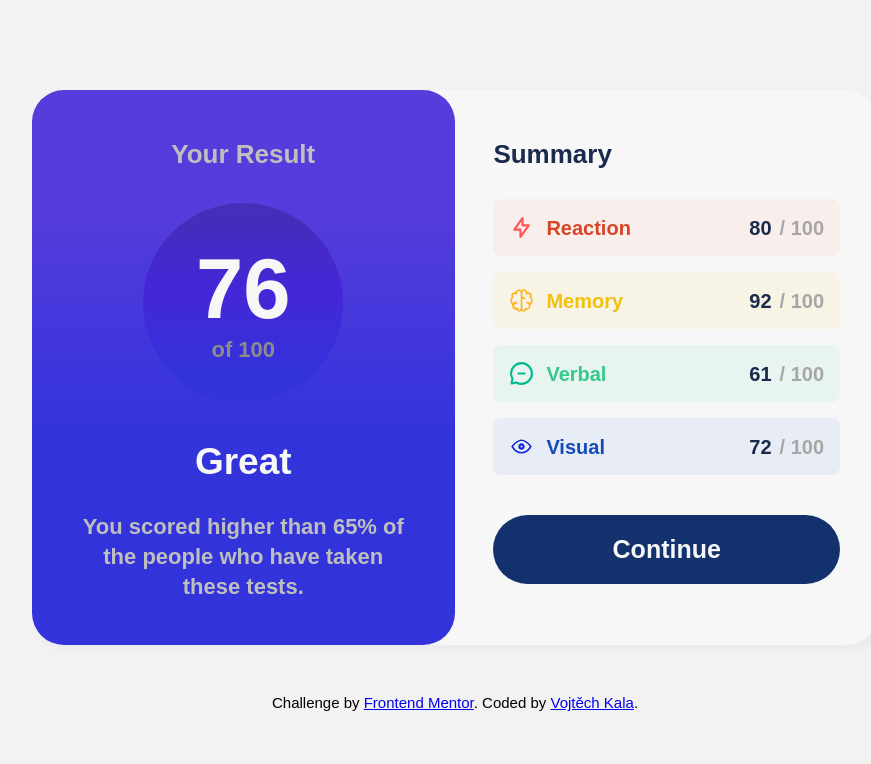
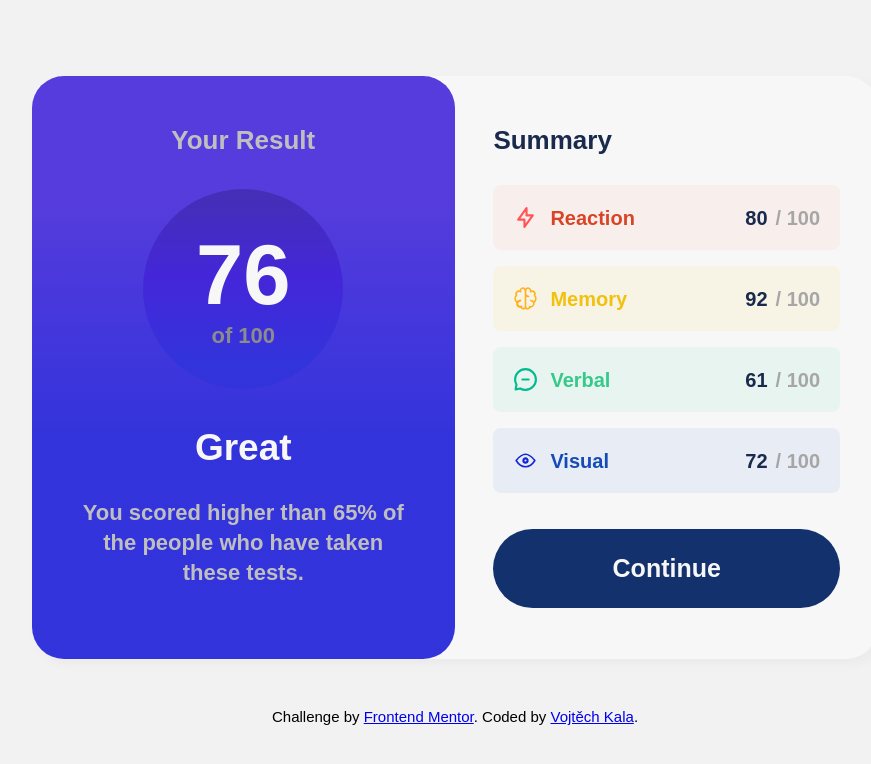
Before and after one commit to vojtakala-it/results-summary-component, a website built with webpack: page src/html/index.html in a window 1280 px wide. Shown: the whole page, without its empty margins (185-1056 px from the left). Built offline with nearby package versions, Linux system fonts and the light colour scheme; files whose address does not match are found by name.

```diff
--- a/src/scss/summary-container.scss
+++ b/src/scss/summary-container.scss
@@ -21,7 +21,7 @@
             align-items: center;
             justify-content: space-between;
             margin-bottom: 2vmin;
-            padding: 2vmin;
+            padding: 20px;
             border-radius: 1vmin;
             font-size: 20px;
             font-weight: $bold;
@@ -66,8 +66,8 @@
         }
 
         .summary-btn {
-            margin-top: 3vmin;
-            padding: 2.5vmin;
+            margin-top: 2.5vmin;
+            padding: 25px;
             border: none;
             border-radius: 10vmin;
             font-size: 25px;
```
